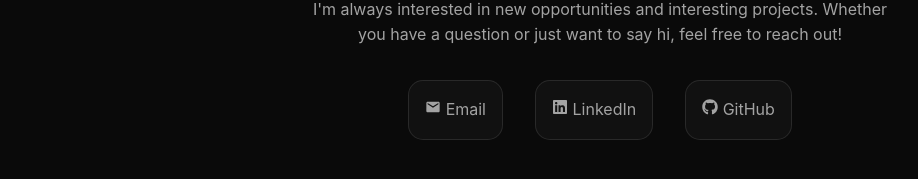
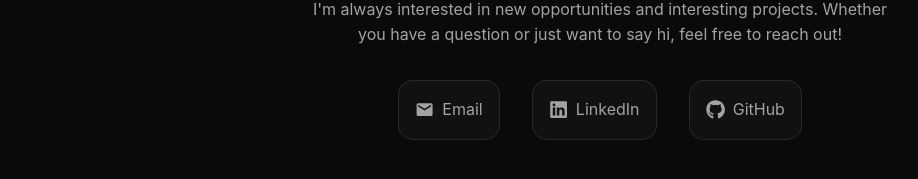
Before and after one commit to haobui14/portfolio, a React (Vite) app: page / in a window 1280 px wide. Shown: the part 3422-3601 px from the top of the page, without its empty margins (40-958 px from the left). Built offline with nearby package versions, Linux system fonts and the light colour scheme.

Commit message:
Update Contact.styles.ts

```diff
--- a/src/components/sections/Contact/Contact.styles.ts
+++ b/src/components/sections/Contact/Contact.styles.ts
@@ -46,6 +46,10 @@ export const ContactInfo = styled.div`
 `;
 
 export const ContactItem = styled.a`
+  display: flex;
+  align-items: center;
+  justify-content: center;
+  gap: ${({ theme }) => theme.spacing.xs};
   color: ${({ theme }) => theme.colors.textSecondary};
   text-decoration: none;
   padding: ${({ theme }) => theme.spacing.sm};
@@ -59,4 +63,10 @@ export const ContactItem = styled.a`
     transform: translateY(-2px);
     border-color: ${({ theme }) => theme.colors.accent};
   }
+
+  svg {
+    display: block;
+    font-size: 1.2em;
+    vertical-align: middle;
+  }
 `;
```
